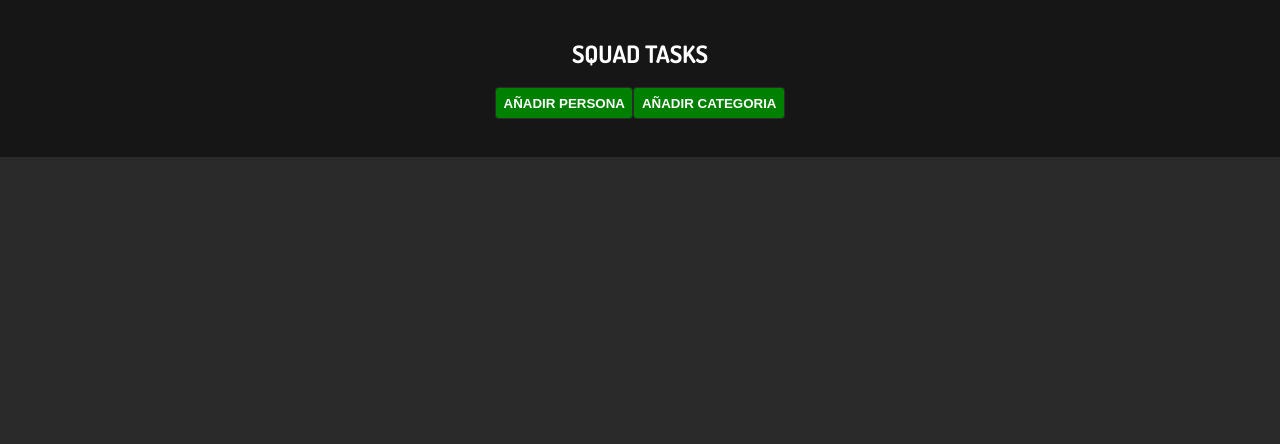
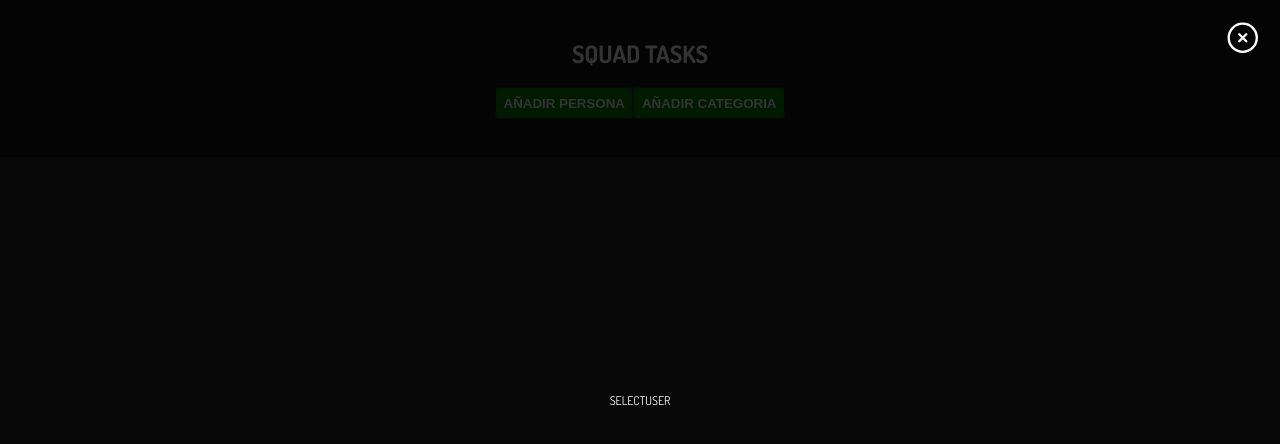
Before and after one commit to 256javy/teamTodo, a React (Vite) app in the folder frontend/: page / in a window 1280 px wide. Shown: the top 444 px of the page. Built offline with nearby package versions, Linux system fonts and the light colour scheme; no server answers.

Commit message:
Login
Se agrega modal de selectUser

```diff
--- a/frontend/src/components/ModalAdd.jsx
+++ b/frontend/src/components/ModalAdd.jsx
@@ -4,6 +4,7 @@ import AddCategory from './AddCategory';
 import AddTask from './AddTask';
 import EditTask from './EditTask';
 import ViewTask from './ViewTask';
+import SelectUser from './SelectUser';
 
 const ModalAdd = () => {
 
@@ -19,7 +20,8 @@ const ModalAdd = () => {
                 modalFor === 'addCategory' && <AddCategory /> ||
                 modalFor === 'addTask' && <AddTask /> ||
                 modalFor === 'editTask' && <EditTask taskToEdit={taskToEdit} /> ||
-                modalFor === 'viewTask' && <ViewTask task={taskToEdit} />
+                modalFor === 'viewTask' && <ViewTask task={taskToEdit} /> ||
+                modalFor === 'selectUser' && <SelectUser />
             }
         </div>
     )
--- /dev/null
+++ b/frontend/src/components/SelectUser.jsx
@@ -0,0 +1,9 @@
+import React from 'react'
+
+const SelectUser = () => {
+  return (
+    <div>SelectUser</div>
+  )
+}
+
+export default SelectUser
--- a/frontend/src/layouts/Main.jsx
+++ b/frontend/src/layouts/Main.jsx
@@ -2,11 +2,18 @@ import useTask from '../hooks/useTask';
 import ModalAdd from '../components/ModalAdd';
 import Users from '../components/Users';
 import Alert from '../components/Alert';
+import { useEffect } from 'react';
 
 
 const Main = () => {
 
   const { alert, modal, handleModal } = useTask();
+
+  useEffect(() => {
+    if (!localStorage.getItem('userId')) {
+      handleModal('selectUser');
+    }
+  }, [])
 
   return (
     <>
```
